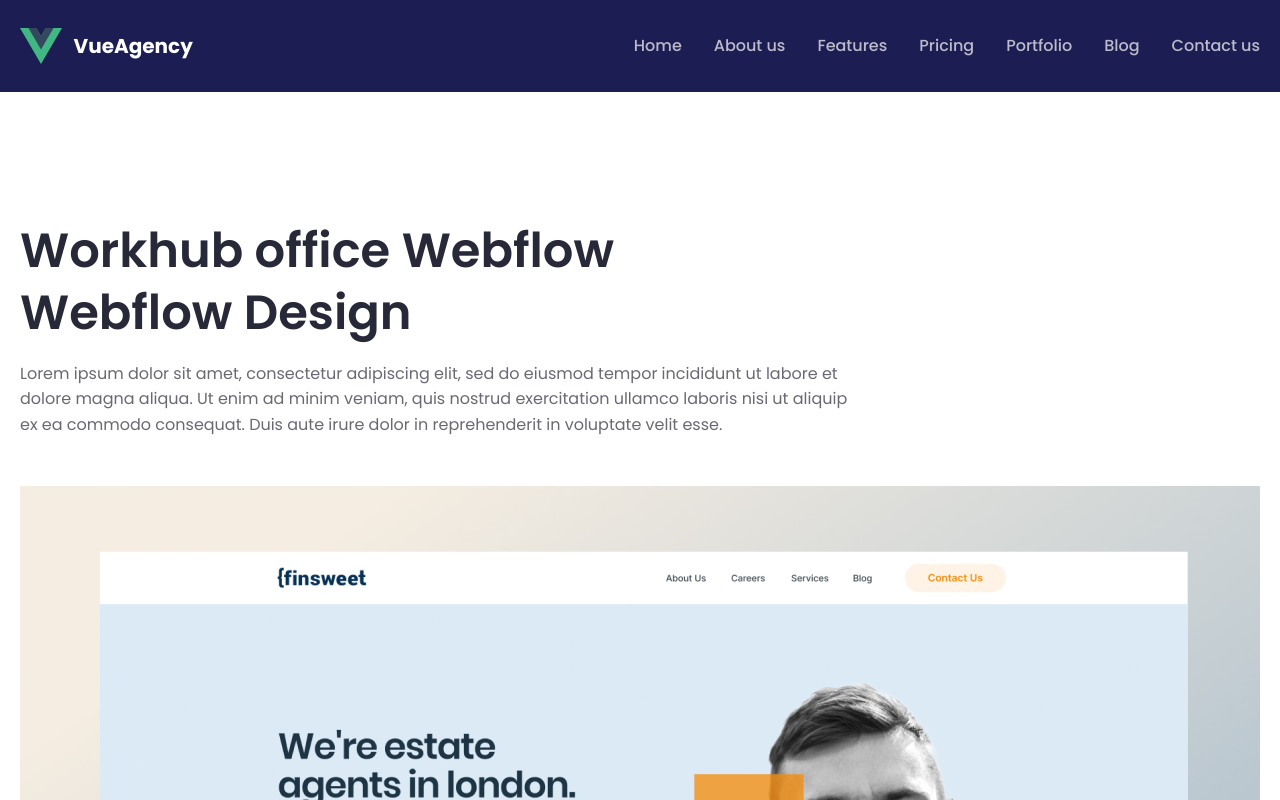
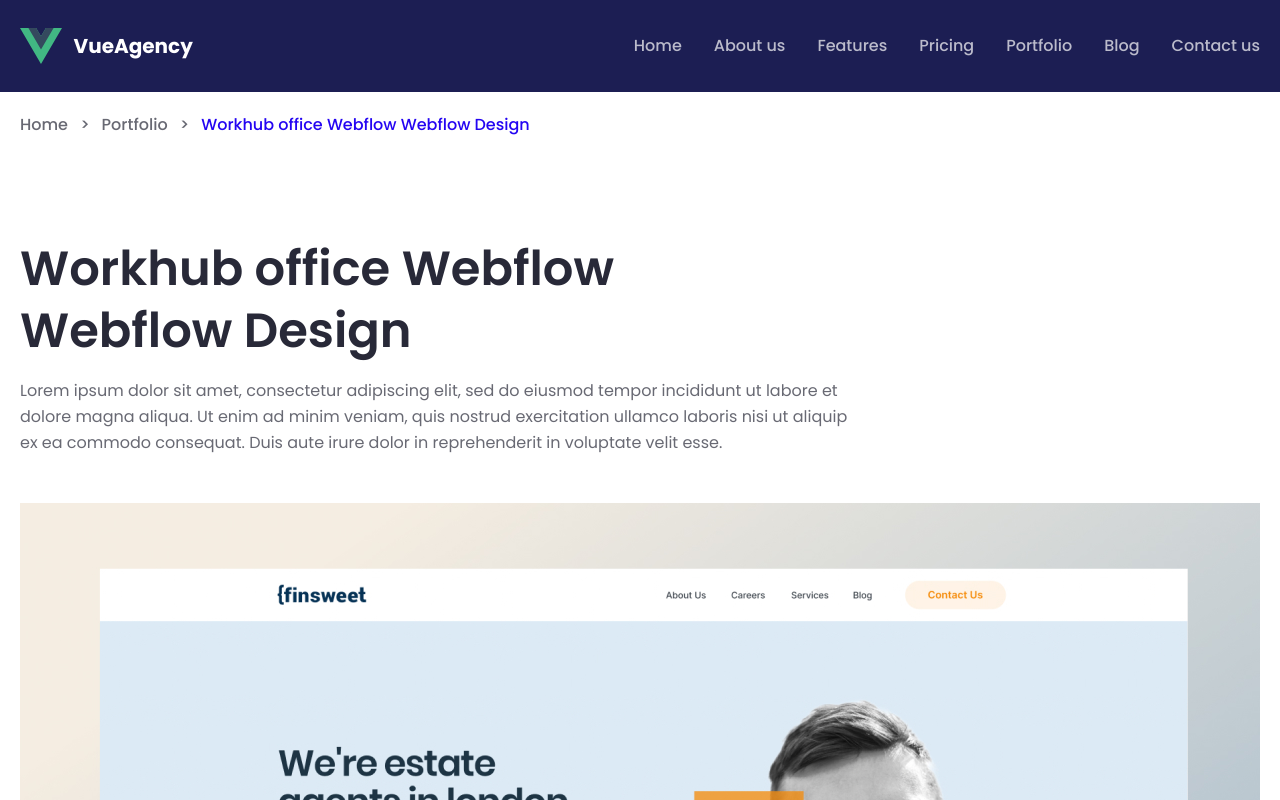
Before and after one commit to danelian/vueagency, a Vue app: page /portfolio/1 in a window 1280 px wide. Shown: the top 800 px of the page. Built offline with nearby package versions, Linux system fonts and the light colour scheme.

Commit message:
create component breadcrumbs

```diff
--- /dev/null
+++ b/src/components/Breadcrumbs.vue
@@ -0,0 +1,62 @@
+<script>
+export default {
+  props: {
+    breadcrumbs: {
+      type: Array,
+      default: () => [],
+    },
+  },
+};
+</script>
+
+<template>
+  <nav class="container">
+    <ul class="breadcrumbs">
+      <li v-for="(breadcrumb, index) in breadcrumbs" :key="index">
+        <!-- Если у breadcrumb есть to, делаем его ссылкой -->
+        <router-link v-if="breadcrumb.to" :to="breadcrumb.to">{{ breadcrumb.text }}</router-link>
+        <span class="breadcrumbs-page" v-else>{{ breadcrumb.text }}</span>
+        <span class="breadcrumbs-separator" v-if="index < breadcrumbs.length - 1"> > </span>
+      </li>
+    </ul>
+  </nav>
+</template>
+
+<style lang="scss" scoped>
+.breadcrumbs {
+  list-style: none;
+  padding: 20px 0 20px 0;
+  margin: 0;
+  display: flex;
+  align-items: flex-start;
+  justify-content: flex-start;
+  width: 100%;
+  flex-wrap: wrap;
+  font-size: 16px;
+  font-weight: 500;
+  li {
+    margin-right: 12px;
+  }
+  a {
+    font-size: 16px;
+    font-weight: 500;
+    text-decoration: none;
+    color: rgba(40,41,56,.7);
+    transition: color .3s ease;
+    &:hover {
+      color: var(--royal-blue-color);
+    }
+  }
+  &-separator {
+    margin-left: 8px;
+    font-size: 16px;
+    font-weight: 500;
+    color: rgba(40,41,56,.7);
+  }
+  &-page {
+    font-size: 16px;
+    font-weight: 500;
+    color: var(--royal-blue-color);
+  }
+}
+</style>
--- a/src/pages/PortfolioSingle.vue
+++ b/src/pages/PortfolioSingle.vue
@@ -1,30 +1,42 @@
 <script>
 import { useStore } from '@/store';
+import Breadcrumbs from '@/components/Breadcrumbs.vue'
 import PortfolioLets from '@/components/blocks/PortfolioLets.vue'
 
 export default {
+  props: ['id'],
   components: {
+    Breadcrumbs,
     PortfolioLets
   },
   data() {
     return {
       post: {},
+      breadcrumbs: [],
     };
   },
   mounted() {
-    this.loadPostDetails(this.$route.params.id);
+     this.loadPostDetails(this.$route.params.id);
   },
   methods: {
     loadPostDetails(postId) {
       const store = useStore();
       const post = store.$state.cases.find((item) => item.id === Number(postId));
       this.post = post || {};
+
+      // Обновите массив хлебных крошек в вашем компоненте
+      this.breadcrumbs = [
+        { text: 'Home', to: '/' },
+        { text: 'Portfolio', to: '/portfolio' },
+        { text: this.post.title, to: null },
+      ];
     },
   },
 };
 </script>
 
 <template>
+  <Breadcrumbs :breadcrumbs="breadcrumbs" />
   <section class="single">
     <div class="container">
       <div class="single-top">
@@ -62,6 +74,7 @@ export default {
 
 <style lang="scss" scoped>
 .single {
+  padding-top: 80px;
   &-top {
     .title-h2 {
       max-width: 640px;
--- a/src/router/index.js
+++ b/src/router/index.js
@@ -41,6 +41,7 @@ const router = createRouter({
       path: '/portfolio/:id',
       name: 'PortfolioSingle',
       component: PortfolioSingle,
+      props: true
     },
     {
       path: '/blog',
```
